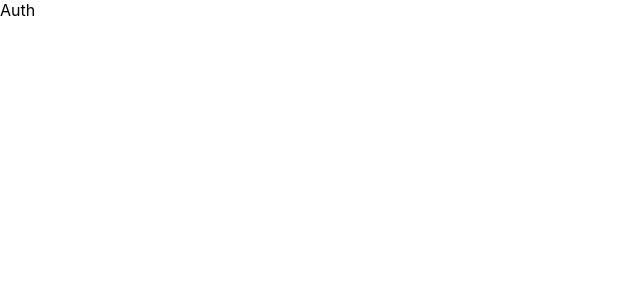
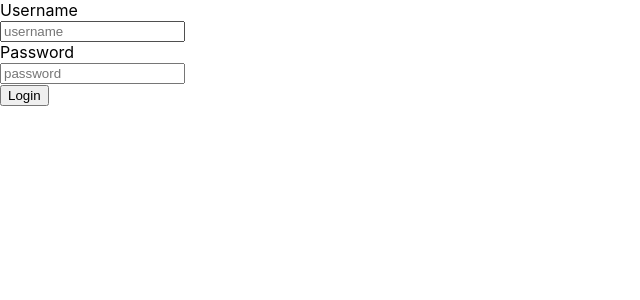
Before and after one commit to roksprogar/django-rest-framework-api-react-web-react-native-app-movie-rater, a React (Create React App) app in the folder movie-rater/: page / in a window 1280 px wide. Shown: the top 300 px of the page, without its empty margins (0-640 px from the left). Built offline with nearby package versions, Linux system fonts and the light colour scheme.

Commit message:
add login token fetching

```diff
--- a/movie-rater/src/api-service.js
+++ b/movie-rater/src/api-service.js
@@ -1,6 +1,17 @@
 const TOKEN = '42c3f93e53684418e372619c503ace234a56685f'
 
 export class API {
+    static loginUser(body) {
+        return fetch('http://0.0.0.0:8000/auth/', {
+            method: 'POST',
+            headers: {
+              'Content-Type': 'application/json'
+            },
+            body: JSON.stringify(body)
+        })
+        .then(response => response.json())
+    }
+
     static createMovie(body) {
         return fetch('http://0.0.0.0:8000/api/movies/', {
             method: 'POST',
--- a/movie-rater/src/components/auth.js
+++ b/movie-rater/src/components/auth.js
@@ -1,6 +1,38 @@
-function Auth() {
+import { useState } from "react"
+import { API } from "../api-service"
+
+function Auth(props) {
+  const [username, setUsername] = useState('')
+  const [password, setPassword] = useState('')
+
+  const loginClicked = () => {
+    API.loginUser({username, password})
+    .then(response => console.log(response))
+    .catch(error => console.log(error))
+  }
+
   return (
-    <div>Auth</div>
+    <>
+          <label htmlFor="username">Username</label><br/>
+          <input
+            id="username"
+            type="text"
+            placeholder="username"
+            value={username}
+            onChange={(event) => setUsername(event.target.value)}
+          /><br/>
+          <label htmlFor="password">Password</label><br/>
+          <input
+            id="password"
+            type="password"
+            placeholder="password"
+            value={password}
+            onChange={(event) => setPassword(event.target.value)}
+          />
+          <div>
+            <button onClick={loginClicked}>Login</button>
+          </div>
+      </>
   )
 }
 
```
